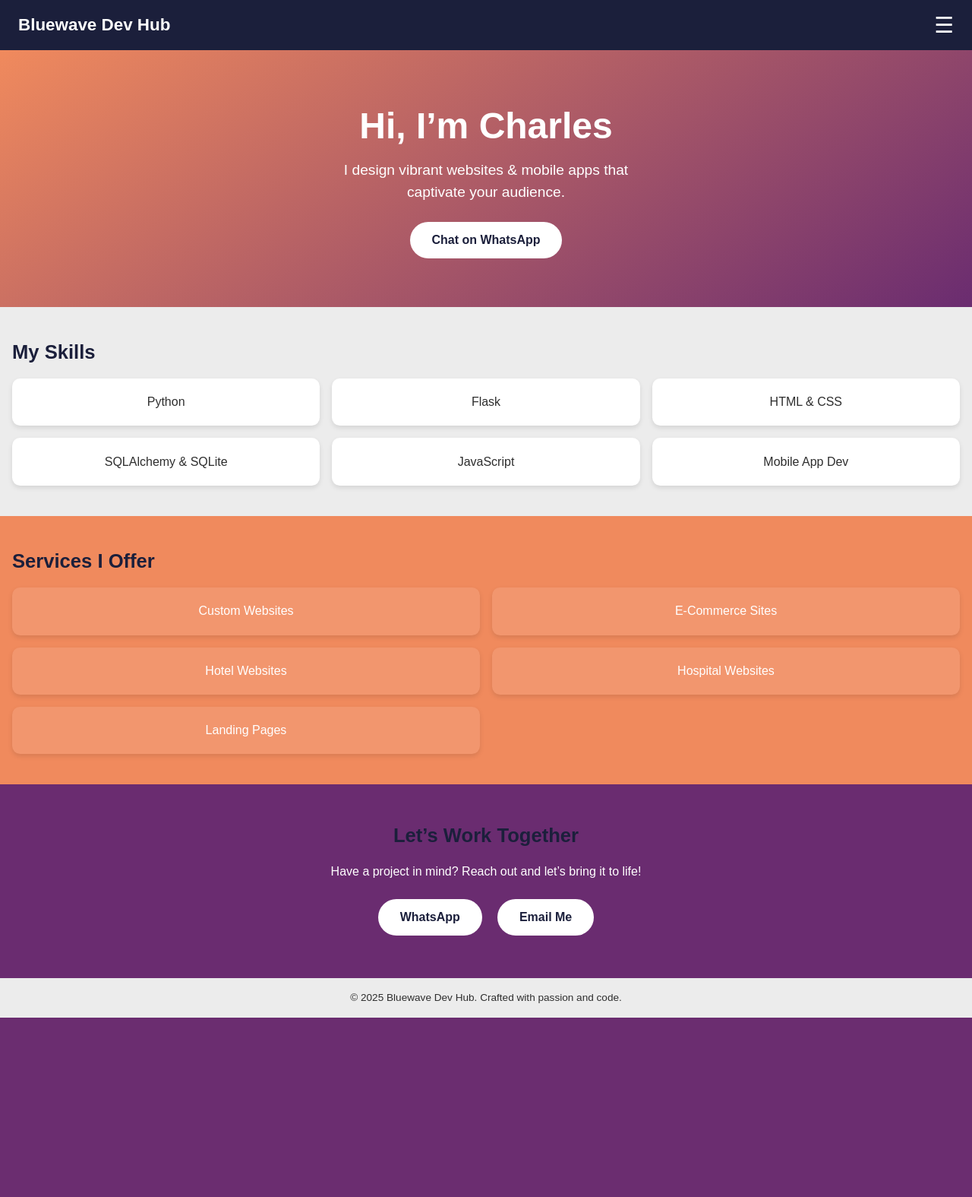
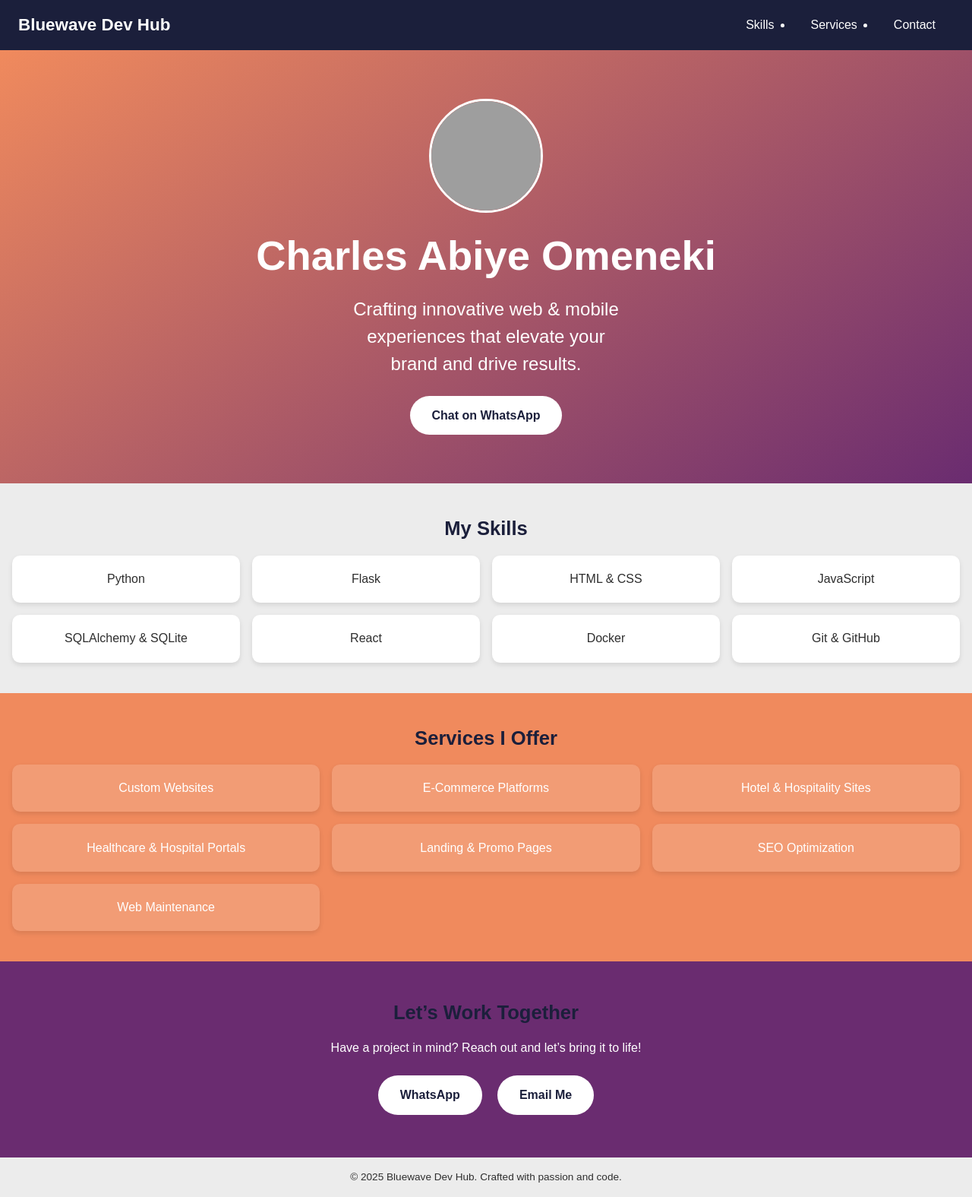
Before and after one commit to CharlesOmeneki/Esther-Oledhere-Portfolio, a Flask app: page / in a window 1280 px wide. Shown: the whole page at 76% size. Before the commit the page ends 1339 px from the top, so only its background shows below. Run offline with Flask 3, Linux system fonts and the light colour scheme; grey boxes are pictures that could not be loaded.

Commit message:
Update index.html with recent changes

```diff
--- a/docs/index.html
+++ b/docs/index.html
@@ -24,7 +24,7 @@
     /* Hero */
     header{position:relative;}
     .hero{display:flex;flex-direction:column;align-items:center;text-align:center;padding:4rem 1rem;background:linear-gradient(145deg,var(--secondary),var(--highlight));}
-    .hero .profile-photo{width:120px;height:120px;border-radius:50%;border:3px solid var(--text-light);object-fit:cover;margin-bottom:1rem;}
+    .hero .profile-photo{width:150px;height:150px;border-radius:50%;border:3px solid var(--text-light);object-fit:cover;margin-bottom:1rem;}
     .hero h1{font-size:2.6rem;margin-bottom:0.75rem;color:var(--text-light);}
     .hero p{font-size:1.3rem;margin-bottom:1.5rem;max-width:350px;color:var(--text-light);}
     .btn{display:inline-block;padding:0.85rem 1.8rem;border-radius:2rem;font-weight:600;transition:transform .2s;}
@@ -73,7 +73,8 @@
       </ul>
     </nav>
     <div class="hero">
-      <img src="your-photo.jpg" alt="Charles Abiye Omeneki" class="profile-photo" />
+       <img src="static/images/charles1.jpg" alt="Charles Abiye Omeneki" class="profile-photo" />
+
       <h1>Charles Abiye Omeneki</h1>
       <p>Crafting innovative web & mobile experiences that elevate your brand and drive results.</p>
       <a href="https://wa.me/2348173469993" class="btn btn-primary">Chat on WhatsApp</a>
--- a/templates/index.html
+++ b/templates/index.html
@@ -5,99 +5,59 @@
   <meta name="viewport" content="width=device-width, initial-scale=1.0, maximum-scale=1.0"/>
   <title>Bluewave Dev Hub</title>
   <style>
-    /* CSS Variables for Color Palette */
-    :root {
-      --primary: #1B1F3B;
-      --secondary: #F08A5D;
-      --accent: #ECECEC;
-      --highlight: #6A2C70;
-      --text-light: #FFFFFF;
-      --text-dark: #2E2E2E;
-    }
+    /* CSS Variables */
+    :root { --primary:#1B1F3B; --secondary:#F08A5D; --accent:#ECECEC; --highlight:#6A2C70; --text-light:#FFFFFF; --text-dark:#2E2E2E; }
+    /* Reset */
+    *{margin:0;padding:0;box-sizing:border-box;}
+    html{font-size:100%;}
+    body{font-family:'Poppins',sans-serif;color:var(--text-dark);background:var(--accent);line-height:1.5;}
+    a{text-decoration:none;}
 
-    /* Reset */
-    * { margin:0; padding:0; box-sizing:border-box; }
-    html { font-size: 100%; }
-
-    body {
-      font-family: 'Poppins', sans-serif;
-      color: var(--text-dark);
-      background: var(--accent);
-      line-height: 1.5;
-    }
-
-    a { text-decoration: none; }
-
-    /* Nav */
-    header { background: var(--primary); color: var(--text-light); }
-    .nav {
-      display: flex; justify-content: space-between; align-items: center;
-      padding: 1rem 1.5rem;
-    }
-    .logo { font-size: 1.4rem; font-weight: 700; }
-    .nav-menu { display: none; flex-direction: column; gap: 1rem; }
-    .nav-menu.show { display: flex; }
-    .nav-menu a { color: var(--text-light); font-weight: 500; font-size: 1rem; }
-    .nav-toggle { background: none; border: none; color: var(--text-light); font-size: 1.8rem; }
+    /* Navigation */
+    .nav{background:var(--primary);color:var(--text-light);display:flex;justify-content:space-between;align-items:center;padding:1rem 1.5rem;position:relative;z-index:10;}
+    .logo{font-size:1.4rem;font-weight:700;}
+    .nav-menu{display:none;flex-direction:column;position:absolute;top:100%;left:0;width:100%;background:var(--primary);overflow:hidden;}
+    .nav-menu.show{display:flex;}
+    .nav-menu a{color:var(--text-light);padding:0.75rem 1.5rem;font-weight:500;font-size:1rem;}
+    .nav-toggle{background:none;border:none;color:var(--text-light);font-size:1.8rem;cursor:pointer;}
 
     /* Hero */
-    .hero {
-      display: flex;
-      flex-direction: column;
-      justify-content: center;
-      align-items: center;
-      text-align: center;
-      padding: 4rem 1rem;
-      background: linear-gradient(145deg, var(--secondary), var(--highlight));
-    }
-    .hero h1 { font-size: 2.2rem; margin-bottom: 0.5rem; }
-    .hero p { font-size: 1rem; margin-bottom: 1.5rem; max-width: 280px; }
-    .btn {
-      display: inline-block; padding: 0.75rem 1.8rem;
-      border-radius: 2rem;
-      font-weight: 600;
-      transition: transform 0.2s;
-    }
-    .btn-primary {
-      background: var(--text-light); color: var(--primary);
-    }
-    .btn-primary:hover { transform: translateY(-2px); }
-
-    /* Section Titles */
-    h2 { font-size: 1.6rem; margin-bottom: 1rem; color: var(--primary); }
-
-    /* Cards */
-    .grid { display: grid; gap: 1rem; }
-    .skills .grid { grid-template-columns: repeat(2, 1fr); }
-    .services .grid { grid-template-columns: 1fr; }
-    .card {
-      background: var(--text-light);
-      padding: 1.2rem; border-radius: 0.65rem;
-      box-shadow: 0 3px 6px rgba(0,0,0,0.1);
-      font-weight: 500;
-      text-align: center;
-    }
+    header{position:relative;}
+    .hero{display:flex;flex-direction:column;align-items:center;text-align:center;padding:4rem 1rem;background:linear-gradient(145deg,var(--secondary),var(--highlight));}
+    .hero .profile-photo{width:150px;height:150px;border-radius:50%;border:3px solid var(--text-light);object-fit:cover;margin-bottom:1rem;}
+    .hero h1{font-size:2.6rem;margin-bottom:0.75rem;color:var(--text-light);}
+    .hero p{font-size:1.3rem;margin-bottom:1.5rem;max-width:350px;color:var(--text-light);}
+    .btn{display:inline-block;padding:0.85rem 1.8rem;border-radius:2rem;font-weight:600;transition:transform .2s;}
+    .btn-primary{background:var(--text-light);color:var(--primary);}
+    .btn-primary:hover{transform:translateY(-2px);}
 
     /* Sections */
-    .section { padding: 2.5rem 1rem; }
-    .skills { background: var(--accent); }
-    .services { background: var(--secondary); color: var(--text-light); }
-    .services .card { background: rgba(255,255,255,0.1); color: var(--text-light); }
+    .section{padding:2.5rem 1rem;text-align:center;}
+    h2{font-size:1.6rem;margin-bottom:1rem;color:var(--primary);}
+    .grid{display:grid;gap:1rem;}
+    .skills .grid{grid-template-columns:repeat(2,1fr);}
+    .services .grid{grid-template-columns:1fr;}
+    .card{background:var(--text-light);padding:1.2rem;border-radius:0.65rem;box-shadow:0 3px 6px rgba(0,0,0,0.1);font-weight:500;text-align:center;}
+    .skills{background:var(--accent);}
+    .services{background:var(--secondary);color:var(--text-light);}
+    .services .card{background:rgba(255,255,255,0.15);}
 
     /* Contact */
-    .contact { background: var(--highlight); color: var(--text-light); padding: 3rem 1rem; text-align: center; }
-    .contact p { margin-bottom: 1rem; }
-    .contact .btn { margin: 0.5rem; }
+    .contact{background:var(--highlight);color:var(--text-light);padding:3rem 1rem;}
+    .contact p{margin-bottom:1rem;}
+    .contact .btn{margin:0.5rem;}
 
     /* Footer */
-    .footer { padding: 1rem; text-align: center; font-size: 0.85rem; }
+    .footer{padding:1rem;text-align:center;font-size:0.85rem;}
 
-    /* Mobile-first Breakpoints */
-    @media (min-width: 600px) {
-      .skills .grid { grid-template-columns: repeat(3,1fr); }
-      .services .grid { grid-template-columns: repeat(2,1fr); }
-      .hero h1 { font-size: 3rem; }
-      .hero p { font-size: 1.2rem; max-width: 400px; }
+    /* Responsive */
+    @media(min-width:600px){
+      .skills .grid{grid-template-columns:repeat(4,1fr);}
+      .services .grid{grid-template-columns:repeat(3,1fr);}
+      .hero h1{font-size:3.4rem;}
+      .hero p{font-size:1.5rem;}
+      .nav-menu{display:flex;position:static;flex-direction:row;background:none;width:auto;}
+      .nav-toggle{display:none;}
     }
   </style>
 </head>
@@ -112,10 +72,11 @@
         <li><a href="#contact">Contact</a></li>
       </ul>
     </nav>
+    <div class="hero">
+       <img src="static/images/charles1.jpg" alt="Charles Abiye Omeneki" class="profile-photo" />
 
-    <div class="hero">
-      <h1>Hi, I’m Charles</h1>
-      <p>I design vibrant websites & mobile apps that captivate your audience.</p>
+      <h1>Charles Abiye Omeneki</h1>
+      <p>Crafting innovative web & mobile experiences that elevate your brand and drive results.</p>
       <a href="https://wa.me/2348173469993" class="btn btn-primary">Chat on WhatsApp</a>
     </div>
   </header>
@@ -126,9 +87,11 @@
       <div class="card">Python</div>
       <div class="card">Flask</div>
       <div class="card">HTML &amp; CSS</div>
+      <div class="card">JavaScript</div>
       <div class="card">SQLAlchemy &amp; SQLite</div>
-      <div class="card">JavaScript</div>
-      <div class="card">Mobile App Dev</div>
+      <div class="card">React</div>
+      <div class="card">Docker</div>
+      <div class="card">Git &amp; GitHub</div>
     </div>
   </section>
 
@@ -136,10 +99,12 @@
     <h2>Services I Offer</h2>
     <div class="grid">
       <div class="card">Custom Websites</div>
-      <div class="card">E-Commerce Sites</div>
-      <div class="card">Hotel Websites</div>
-      <div class="card">Hospital Websites</div>
-      <div class="card">Landing Pages</div>
+      <div class="card">E-Commerce Platforms</div>
+      <div class="card">Hotel &amp; Hospitality Sites</div>
+      <div class="card">Healthcare &amp; Hospital Portals</div>
+      <div class="card">Landing &amp; Promo Pages</div>
+      <div class="card">SEO Optimization</div>
+      <div class="card">Web Maintenance</div>
     </div>
   </section>
 
@@ -155,10 +120,10 @@
   </footer>
 
   <script>
-    // Mobile menu toggle
-    document.querySelector('.nav-toggle').addEventListener('click', () => {
-      document.querySelector('.nav-menu').classList.toggle('show');
-    });
+    const toggleBtn=document.querySelector('.nav-toggle');
+    const navMenu=document.querySelector('.nav-menu');
+    toggleBtn.addEventListener('click',e=>{e.stopPropagation();toggleBtn.classList.toggle('open');navMenu.classList.toggle('show');});
+    document.addEventListener('click',e=>{if(navMenu.classList.contains('show')&&!e.target.closest('.nav')){navMenu.classList.remove('show');toggleBtn.classList.remove('open');}});
   </script>
 </body>
 </html>
```
